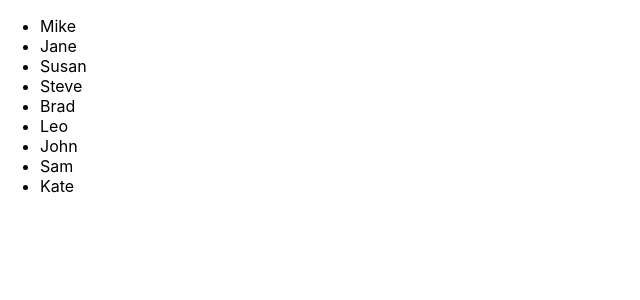
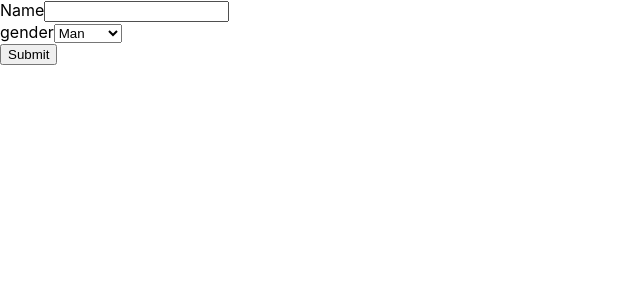
Before and after one commit to rdd9223/Personal-Study, a React (Create React App) app in the folder React/jsx/my-app/: page / in a window 1280 px wide. Shown: the top 300 px of the page, without its empty margins (0-640 px from the left). Built offline with nearby package versions, Linux system fonts and the light colour scheme.

Commit message:
study input

```diff
--- /dev/null
+++ b/React/jsx/my-app/src/Chapter09/SignUp.js
@@ -0,0 +1,51 @@
+import React from 'react';
+
+class SignUp extends React.Component {
+    constructor(props) {
+        super(props);
+
+        this.state={
+            name: "",
+            gender: 1,
+        }
+    }
+
+    handleChange = (event) => {
+        // 새로 들어온 입력값을 setState를 통해 target.name에다가 저장함
+        this.setState({
+            [event.target.name]: event.target.value
+        });
+    }
+
+    render() {
+        var { name, gender } = this.state;
+
+        return(
+            <form onSubmit={this.handleSubmit}>
+                <label>
+                    Name
+                    <input
+                        type='text'
+                        name={'name'}
+                        value={name}
+                        onChange={this.handleChange}/>
+                </label>
+                <br />
+                <label>
+                    gender
+                    <select
+                        name={'gender'}
+                        value={gender}
+                        onChange={this.handleChange}>
+                        <option value={1}>Man</option>
+                        <option value={0}>Woman</option>
+                    </select>
+                </label>
+                <br />
+                <input type='submit' value='Submit' />
+            </form>
+        )
+    }
+}
+
+export default SignUp;
--- a/React/jsx/my-app/src/index.js
+++ b/React/jsx/my-app/src/index.js
@@ -7,9 +7,13 @@ import Chapter06 from './Chapter06';
 import Greeting from './Chapter07/Greeting'
 import LoginControl from './Chapter07/LoginControl'
 import AttendanceBook from './Chapter08/AttendanceBook';
+import SignUp from './Chapter09/SignUp';
+
+// Chapter09
+ReactDOM.render(<SignUp />, document.getElementById('root'));
 
 // Chapter08
-ReactDOM.render(<AttendanceBook />, document.getElementById('root'));
+// ReactDOM.render(<AttendanceBook />, document.getElementById('root'));
 
 // Chapter07
 // ReactDOM.render(<Greeting isLoggedIn={true}/>, document.getElementById('root'));
```
